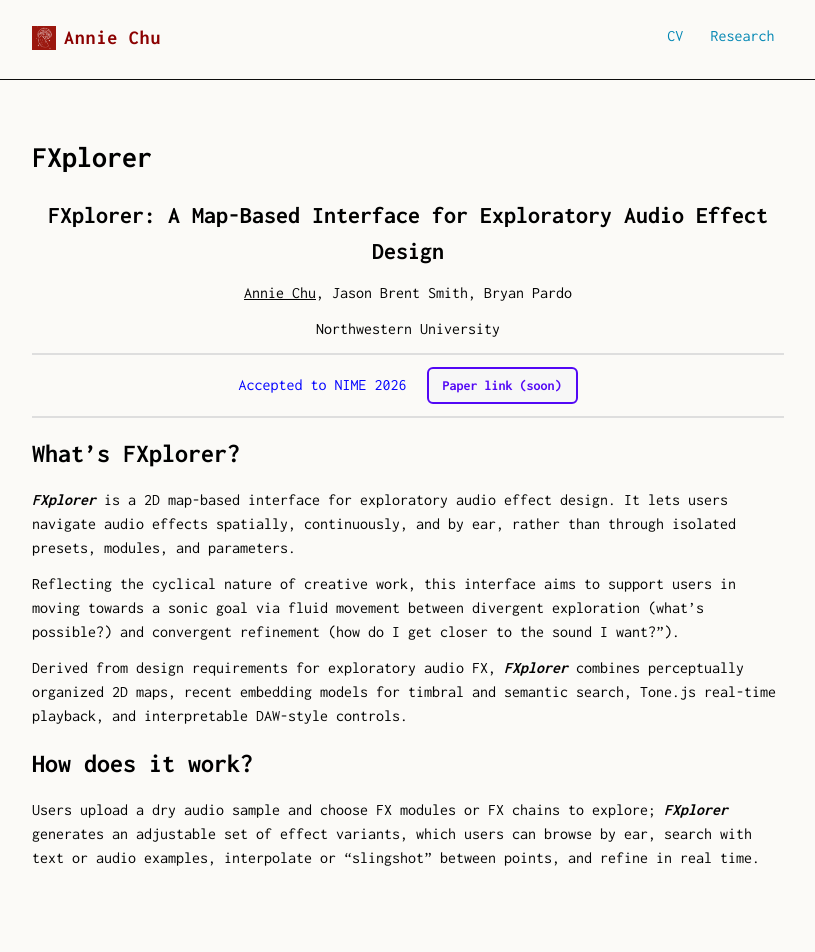
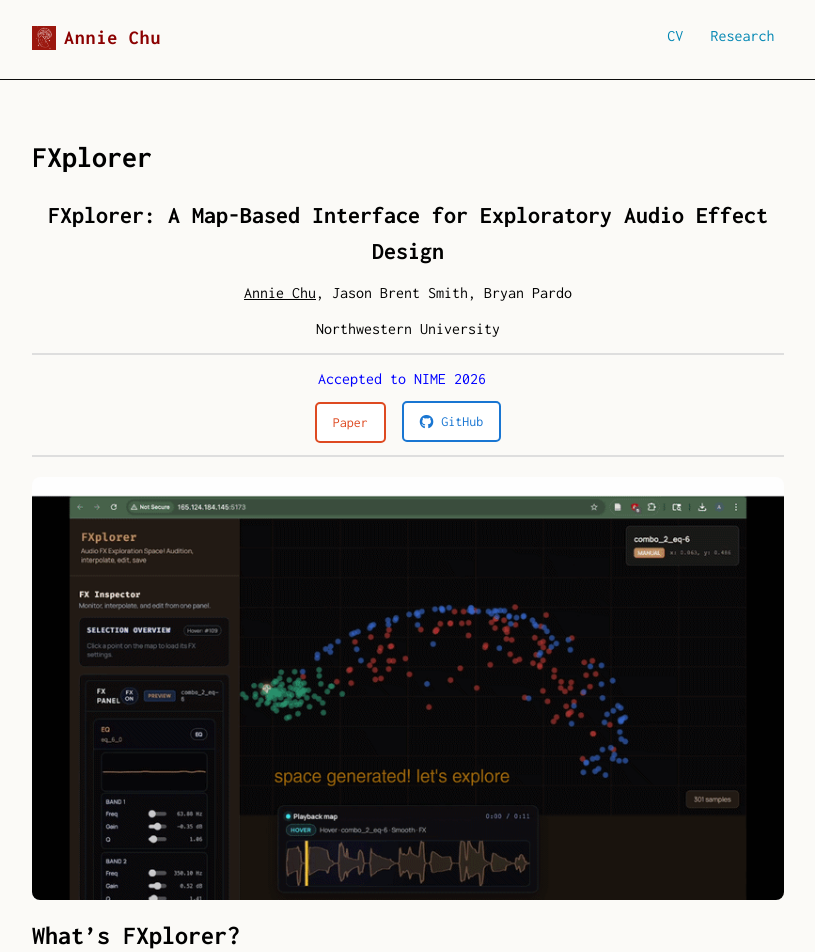
Before and after one commit to anniejchu/anniejchu.github.io, a Jekyll site: the page built from research/fxplorer/index.md, in a window 1280 px wide. Shown: the top 952 px of the page, without its empty margins (232-1047 px from the left). Built offline with Jekyll 4.4.1, drawn with Linux system fonts in a browser that asks for light colours; some web fonts are replaced; some of the changed lines change nothing that is shown.

Commit message:
adding fxplorer init content

```diff
--- a/research/fxplorer/index.md
+++ b/research/fxplorer/index.md
@@ -19,10 +19,10 @@
     margin-bottom: -2em;
   }
 </style>
-
+ -->
 <head>
   <link rel="stylesheet" href="https://cdnjs.cloudflare.com/ajax/libs/font-awesome/6.4.2/css/all.min.css">
-</head> -->
+</head>
 
 
 <p align="center"> <strong><font size="5">FXplorer: A Map-Based Interface for Exploratory Audio Effect Design</font></strong> </p>
@@ -41,7 +41,7 @@
     Accepted to NIME 2026
   </span>
 
-  <a href="#" aria-disabled="true" style="
+  <!-- <a href="#" aria-disabled="true" style="
     display: inline-block;
     padding: 6px 14px;
     font-size: 14px;
@@ -56,10 +56,59 @@
     opacity: 1.0;
   ">
     Paper link (soon)
+  </a> -->
+</div>
+
+<div align="center">
+  <a href="{{ '/research/fxplorer/assets/NIME26_Fxplorer_cm.pdf' | relative_url }}" target="_blank" style="
+    display: inline-block;
+    padding: 8px 16px;
+    font-size: 14px;
+    color: rgb(222, 74, 33);
+    background-color: white;
+    text-decoration: none;
+    border-radius: 5px;
+    border: 2px solid rgb(222, 74, 33);
+    transition: all 0.3s ease;
+    margin-right: 8px;
+  "
+  onmouseover="this.style.backgroundColor='rgb(222, 74, 33)'; this.style.color='white'; this.style.borderColor='rgb(200, 60, 20)'; this.style.boxShadow='0px 0px 10px rgba(222, 74, 33, 0.7)';"
+  onmouseout="this.style.backgroundColor='white'; this.style.color='rgb(222, 74, 33)'; this.style.borderColor='rgb(222, 74, 33)'; this.style.boxShadow='none';">
+    Paper
+  </a>
+
+  <a href="https://github.com/anniejchu/fxplorer" target="_blank" style="
+    display: inline-flex;
+    align-items: center;
+    gap: 8px;
+    padding: 8px 16px;
+    font-size: 14px;
+    color: rgb(25, 118, 210);
+    background-color: white;
+    text-decoration: none;
+    border-radius: 5px;
+    border: 2px solid rgb(25, 118, 210);
+    transition: all 0.3s ease;
+  "
+  onmouseover="this.style.backgroundColor='rgb(25, 118, 210)'; this.style.color='white'; this.style.borderColor='rgb(20, 100, 180)'; this.style.boxShadow='0px 0px 10px rgba(25, 118, 210, 0.7)';"
+  onmouseout="this.style.backgroundColor='white'; this.style.color='rgb(25, 118, 210)'; this.style.borderColor='rgb(25, 118, 210)'; this.style.boxShadow='none';">
+    <i class="fa-brands fa-github"></i>
+    GitHub
   </a>
 </div>
 
 <hr>
+
+<div style="display: flex; justify-content: center; margin: 20px 0;">
+  <img src="{{ '/research/fxplorer/assets/fxplorer.gif' | relative_url }}"
+       alt="FXplorer demo GIF"
+       style="
+         width: 100%;
+         max-width: 800px;
+         height: auto;
+         border-radius: 8px;
+       ">
+</div>
 
 ## **What's FXplorer?**
 ***FXplorer*** is a 2D map-based interface for exploratory audio effect design. It lets users navigate audio effects spatially, continuously, and by ear, rather than through isolated presets, modules, and parameters.
@@ -70,3 +119,16 @@
 
 ## **How does it work?**
 Users upload a dry audio sample and choose FX modules or FX chains to explore; ***FXplorer*** generates an adjustable set of effect variants, which users can browse by ear, search with text or audio examples, interpolate or “slingshot” between points, and refine in real time.
+
+## **Short demo**
+<div style="display: flex; justify-content: center; margin: 20px 0;">
+  <video controls style="
+    width: 100%;
+    max-width: 800px;
+    height: auto;
+    border-radius: 8px;
+  ">
+    <source src="{{ '/research/fxplorer/assets/nime_demo_v2.mp4' | relative_url }}" type="video/mp4">
+    Your browser does not support the video tag.
+  </video>
+</div>
```
Also changed, not shown: research/fxplorer/assets/fxplorer.gif (added), 7 other files.
